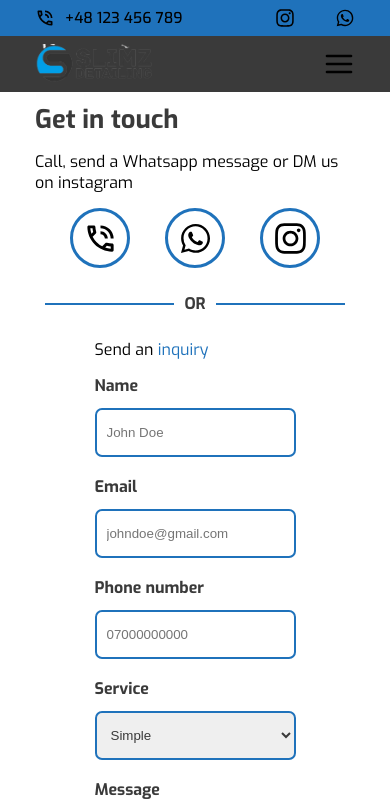
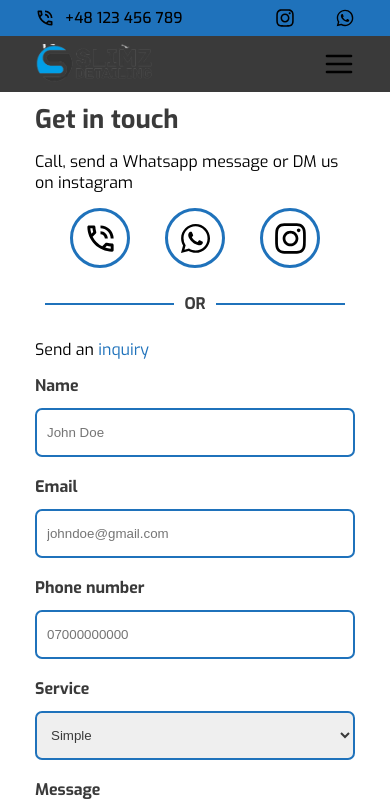
Before and after one commit to jeromekithinji/slimz-detailing, a React (Create React App) app: page /contact in a window 390 px wide. Shown: the top 810 px of the page. Built offline with nearby package versions, Linux system fonts and the light colour scheme.

Commit message:
Contact form mobile styling

```diff
--- a/src/pages/contactPage/contactPage.scss
+++ b/src/pages/contactPage/contactPage.scss
@@ -70,6 +70,7 @@
 
         &__right {
             align-items: flex-start;
+            // width: 100%;
             &-subHeading {
                 margin-bottom: 15px;
             }
@@ -136,6 +137,10 @@
         &__container {
             flex-direction: column;
             align-items: center;
+
+            &__right {
+                width: 100%;
+            }
         }
     }
 
```
